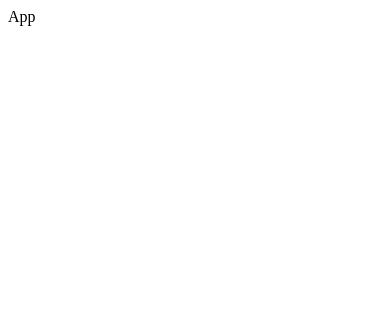
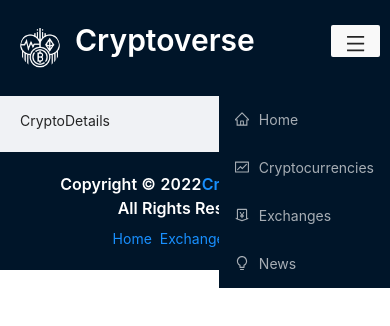
Before and after one commit to AndrewKrupenko/crypto-app, a React (Create React App) app: page /crypto/1 in a window 390 px wide. Shown: the top 326 px of the page. Built offline with nearby package versions, Linux system fonts and the light colour scheme.

Commit message:
main structure

```diff
--- /dev/null
+++ b/src/App.css
@@ -0,0 +1,376 @@
+:root {
+    --text-primary:#000;
+    --bgPrimary:#fff;
+    --bgSecondary: #F9F9F9;
+    --pink: #0071bd;
+    --light-blue: #e6f7ff;
+    --border: #d9d9d9;
+}
+
+* {
+    margin: 0;
+    padding: 0;
+    box-sizing: border-box;
+}
+
+a:hover {
+    color: var(--pink) !important;
+}
+
+.app {
+    display: flex;
+    overflow: hidden;
+}
+
+.navbar {
+    flex: 0.2;
+    background-color: rgb(0, 21, 41);
+}
+
+.main {
+    flex: 0.8;
+    width: 100%;
+
+}
+.routes {
+    padding: 20px;
+}
+.nav-container {
+    position: fixed;
+    left: 0;
+    height: 100vh;
+    margin: 0;
+    background-color: rgb(0, 21, 41);
+}
+
+.logo-container {
+    background-color: #001529;
+    display: flex;
+    padding: 20px;
+    align-items: center;
+    width: 100%;
+}
+.logo {
+    margin:0 0 0 15px;
+}
+.logo a {
+    color: white;
+}
+.menu-control-container {
+    display: none !important;
+    position: absolute !important;
+    right: 10px !important;
+    top: 25px !important;
+    font-size: 1.2rem !important;
+    background-color: var(--bgSecondary) !important;
+    border: none !important;
+}
+
+.loader {
+    height: 81vh;
+    display: flex;
+    justify-content: center;
+    align-items: center;
+}
+
+@media screen and (max-width:1300px) {
+    .main {
+        margin-left: 50px;
+    }
+}
+
+@media screen and (max-width:1170px) {
+    .main {
+        margin-left: 50px;
+    }
+}
+
+@media screen and (max-width:1000px) {
+    .main {
+        margin-left: 100px;
+    }
+}
+
+@media screen and (max-width:800px) {
+    .app {
+        flex-direction: column;
+        overflow: hidden;
+    }
+
+    .navbar {
+        flex: 1;
+    }
+
+    .main {
+        flex: 1;
+        margin-top: 90px;
+        margin-left: 0;
+        margin-right: 10px;
+    }
+
+    .nav-container {
+        height: 8vh;
+        position:fixed;
+        width: 100%;
+        z-index: 100;
+        background-color: var(--bgSecondary);
+    }
+
+    .menu-control-container {
+        display: block !important;
+    }
+
+    .ant-menu {
+        position: absolute;
+        right: 0;
+    }
+    .home-title {
+        font-size: 1.4rem !important;
+    }
+    .show-more {
+        font-size: 1.3rem !important;
+    }
+}
+
+.coin-detail-container {
+    margin: 30px;
+}
+
+.coin-heading-container {
+    display: flex;
+    justify-content: center;
+    align-items: center;
+    flex-direction: column;
+    border-bottom: 1px solid var(--border);
+    padding-top: 20px;
+    padding-bottom: 20px;
+    gap: 10px;
+}
+
+.coin-heading-container .coin-name {
+    font-weight: 900;
+    color: var(--pink);
+}
+
+.coin-heading-container p {
+    font-size: 1rem;
+    opacity: 0.9;
+    margin-bottom: 20px;
+}
+
+.stats-container {
+    display: flex;
+    justify-content: space-between;
+    align-items: center;
+    gap: 40px;
+}
+
+.stats-container h2 {
+    font-weight: 700;
+    font-size: 1.4rem;
+    margin-top: 20px;
+    color: var(--pink);
+}
+
+.coin-details-heading {
+    font-weight: 700 !important;
+    margin-top: 20px !important;
+    color: var(--pink) !important;
+}
+
+.coin-stats {
+    display: flex;
+    justify-content: space-between;
+    border-bottom: 1px solid var(--border);
+    font-size: 1rem;
+    opacity: 0.9;
+    padding: 20px;
+
+}
+
+.coin-stats-name {
+    display: flex;
+    gap: 10px;
+    font-size: 1rem;
+}
+
+.stats {
+    font-weight: 800;
+}
+
+.coin-value-statistics-heading p {
+    font-size: 1rem;
+    opacity: 0.9;
+}
+
+.coin-desc-link {
+    display: flex;
+    gap: 40px;
+    margin-top: 40px;
+    padding-top: 20px;
+}
+
+.coin-desc-link h2 {
+    font-weight: 700;
+    color: var(--pink);
+}
+
+.coin-desc-link p {
+    font-size: 1rem;
+    opacity: 0.9;
+}
+
+.coin-desc-link a {
+    color: var(--pink);
+}
+
+.coin-desc-link h3 {
+    font-weight: 700;
+}
+
+.coin-desc {
+    flex: 0.5;
+}
+
+.coin-links {
+    padding: 0 20px;
+    flex: 0.5;
+}
+
+.coin-link {
+    display: flex;
+    justify-content: space-between;
+    align-items: center;
+    border-bottom: 1px solid var(--border);
+    padding: 20px;
+}
+
+.link-name {
+    text-transform: capitalize;
+    font-size: 1rem;
+}
+
+.coin-link a {
+    color: var(--pink);
+    font-weight: 700;
+    font-size: 1rem;
+}
+
+.coin-link:hover, .coin-stats:hover {
+    background-color: var(--bgSecondary);
+}
+
+@media screen and (max-width:1000px) {
+    .stats-container {
+        flex-direction: column;
+    }
+    .coin-desc-link {
+        flex-direction: column;
+    }
+    .stats-container h2 {
+        margin-top: 0;
+    }
+}
+
+@media screen and (max-width: 500px) {
+    .coin-links{
+        padding: 0;
+    }
+    .coin-detail-container{
+        margin: 0;
+    }
+}
+@media screen and (max-width: 500px) {
+    .heading {
+        margin-top: 20px;
+    }
+}
+
+.select-news {
+    width: 180px;
+}
+.news-card {
+    min-height: 300px !important;
+}
+.news-image-container {
+    display: flex !important;
+    justify-content: space-between !important;
+}
+.news-title {
+    width: 70%;
+}
+
+.news-image-container .img {
+    width: 100px;
+    height: 100px;
+}
+.news-card p {
+    color: black;
+    margin: 10px 0 !important;
+}
+.provider-container {
+    display: flex;
+    justify-content: space-between;
+}
+.provider-name {
+    margin-left: 10px;
+}
+
+.chart-header {
+    display: flex;
+    justify-content: space-between;
+    gap: 50px;
+    color: #0071bd;
+}
+.chart-title {
+    color: #0071bd !important;
+}
+.price-container {
+    display: flex !important;
+    gap: 20px !important;
+    align-items: center !important;
+    flex-wrap: wrap !important;
+}
+.price-change {
+    font-weight: 900 !important;
+}
+.current-price {
+    margin-top: 0 !important;
+    font-weight: 900 !important;
+}
+.home-heading-container {
+    display: flex;
+    justify-content: space-between;
+    align-items: center;
+    margin-top: 40px;
+}
+.show-more {
+    margin-top: 0 !important;
+}
+.exchange-image {
+    margin: 0 10px !important;
+}
+.search-crypto {
+    margin: 20px auto 30px auto;
+    width: 250px;
+}
+.crypto-card-container {
+    min-height: 65vh !important;
+}
+.crypto-card {
+    min-width: 250px;
+}
+.crypto-card .crypto-image {
+    width:35px;
+}
+.select-timeperiod {
+    width: 200px !important;
+    margin-top: 20px !important;
+}
+.footer {
+    background-color: #001529;
+    display: flex;
+    flex-direction: column;
+    padding: 20px;
+    align-items: center;
+}
--- a/src/App.js
+++ b/src/App.js
@@ -1,5 +1,55 @@
-function App() {
-  return <div className="App">App</div>;
-}
+import React from "react";
+import { Routes, Route, Link } from "react-router-dom";
+import { Layout, Typography, Space } from "antd";
+
+import {
+  Exchanges,
+  Homepage,
+  News,
+  Cryptocurrencies,
+  CryptoDetails,
+  Navbar,
+} from "./components";
+import "./App.css";
+
+const App = () => (
+  <div className="app">
+    <div className="navbar">
+      <Navbar />
+    </div>
+    <div className="main">
+      <Layout>
+        <div className="routes">
+          <Routes>
+            <Route exact path="/" element={<Homepage />} />
+            <Route exact path="/exchanges" element={<Exchanges />} />
+            <Route
+              exact
+              path="/cryptocurrencies"
+              element={<Cryptocurrencies />}
+            />
+            <Route exact path="/crypto/:coinId" element={<CryptoDetails />} />
+            <Route exact path="/news" element={<News />} />
+          </Routes>
+        </div>
+      </Layout>
+      <div className="footer">
+        <Typography.Title
+          level={5}
+          style={{ color: "#fff", textAlign: "center" }}
+        >
+          Copyright © 2022
+          <Link to="/">Cryptoverse Inc.</Link> <br />
+          All Rights Reserved.
+        </Typography.Title>
+        <Space>
+          <Link to="/">Home</Link>
+          <Link to="/exchanges">Exchanges</Link>
+          <Link to="/news">News</Link>
+        </Space>
+      </div>
+    </div>
+  </div>
+);
 
 export default App;
--- /dev/null
+++ b/src/components/CryptoDetails.jsx
@@ -0,0 +1,7 @@
+import React from "react";
+
+const CryptoDetails = () => {
+  return <div>CryptoDetails</div>;
+};
+
+export default CryptoDetails;
--- /dev/null
+++ b/src/components/Cryptocurrencies.jsx
@@ -0,0 +1,7 @@
+import React from "react";
+
+const Cryptocurrencies = () => {
+  return <div>Cryptocurrencies</div>;
+};
+
+export default Cryptocurrencies;
--- /dev/null
+++ b/src/components/Exchanges.jsx
@@ -0,0 +1,7 @@
+import React from "react";
+
+const Exchanges = () => {
+  return <div>Exchanges</div>;
+};
+
+export default Exchanges;
--- /dev/null
+++ b/src/components/Homepage.jsx
@@ -0,0 +1,7 @@
+import React from "react";
+
+const Homepage = () => {
+  return <div>Homepage</div>;
+};
+
+export default Homepage;
--- /dev/null
+++ b/src/components/Navbar.jsx
@@ -0,0 +1,44 @@
+import React from "react";
+import { Avatar, Button, Menu, Typography } from "antd";
+import { Link } from "react-router-dom";
+import {
+  BulbOutlined,
+  FundOutlined,
+  HomeOutlined,
+  MenuOutlined,
+  MoneyCollectOutlined,
+} from "@ant-design/icons";
+
+import icon from "../images/cryptocurrency.png";
+
+const Navbar = () => {
+  return (
+    <div className="nav-container">
+      <div className="logo-container">
+        <Avatar src={icon} size="large" />
+        <Typography.Title level={2} className="logo">
+          <Link to="/">Cryptoverse</Link>
+        </Typography.Title>
+        <Button className="menu-control-container">
+          <MenuOutlined />
+        </Button>
+      </div>
+      <Menu theme="dark">
+        <Menu.Item icon={<HomeOutlined />}>
+          <Link to="/">Home</Link>
+        </Menu.Item>
+        <Menu.Item icon={<FundOutlined />}>
+          <Link to="/cryptocurrencies">Cryptocurrencies</Link>
+        </Menu.Item>
+        <Menu.Item icon={<MoneyCollectOutlined />}>
+          <Link to="/exchanges">Exchanges</Link>
+        </Menu.Item>
+        <Menu.Item icon={<BulbOutlined />}>
+          <Link to="/news">News</Link>
+        </Menu.Item>
+      </Menu>
+    </div>
+  );
+};
+
+export default Navbar;
--- /dev/null
+++ b/src/components/News.jsx
@@ -0,0 +1,7 @@
+import React from "react";
+
+const News = () => {
+  return <div>News</div>;
+};
+
+export default News;
--- /dev/null
+++ b/src/components/index.js
@@ -0,0 +1,6 @@
+export { default as Navbar } from "./Navbar";
+export { default as Homepage } from "./Homepage";
+export { default as Exchanges } from "./Exchanges";
+export { default as Cryptocurrencies } from "./Cryptocurrencies";
+export { default as CryptoDetails } from "./CryptoDetails";
+export { default as News } from "./News";
--- a/src/index.js
+++ b/src/index.js
@@ -1,11 +1,13 @@
 import React from "react";
 import ReactDOM from "react-dom/client";
+import { BrowserRouter } from "react-router-dom";
+import "antd/dist/antd.css";
 
 import App from "./App";
 
 const root = ReactDOM.createRoot(document.getElementById("root"));
 root.render(
-  <React.StrictMode>
+  <BrowserRouter>
     <App />
-  </React.StrictMode>
+  </BrowserRouter>
 );
```
Also changed, not shown: package.json (+11 -0 lines), src/images/cryptocurrency.png (added), 1 other file (tests, documents, lock files or other folders).
